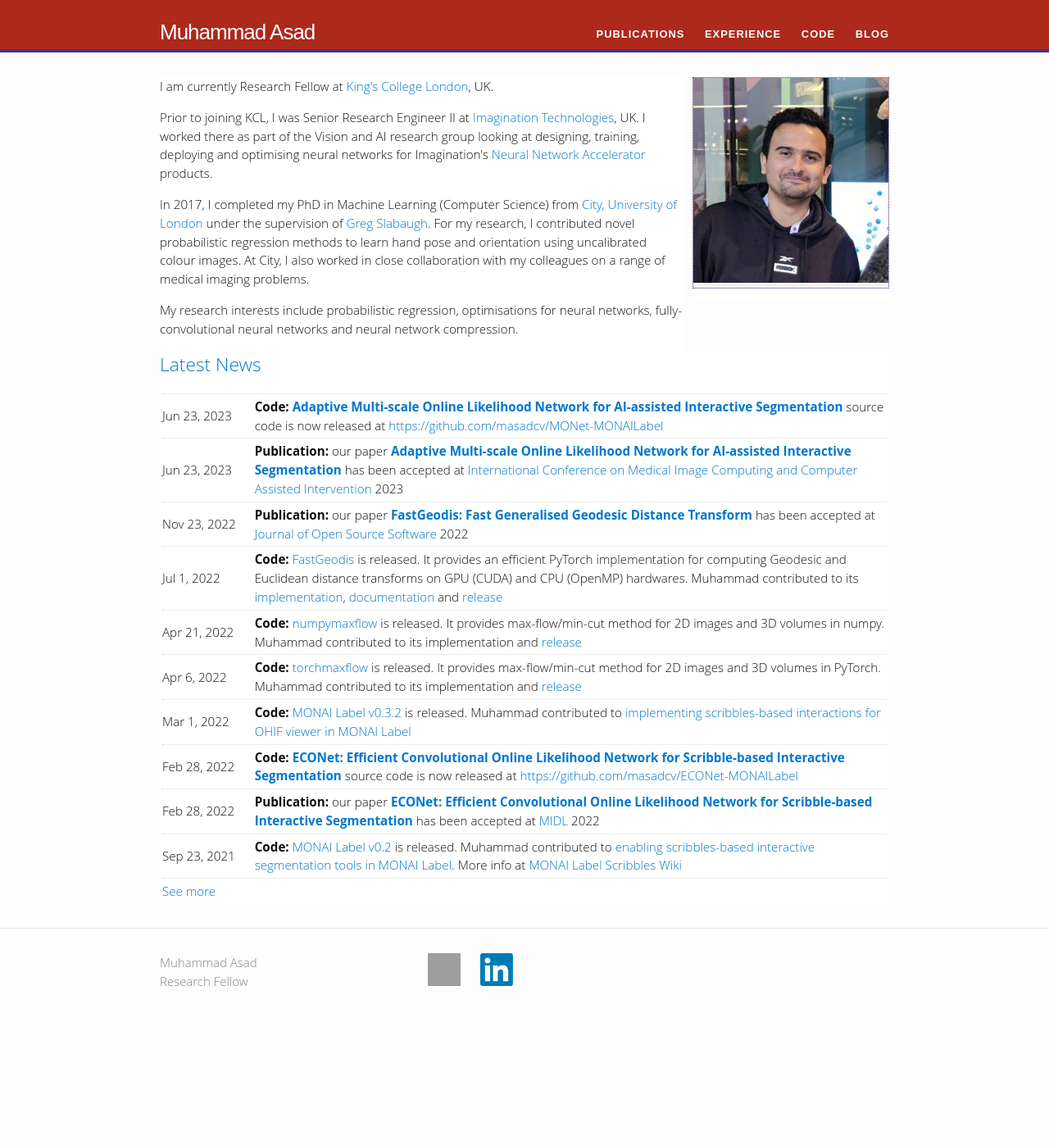
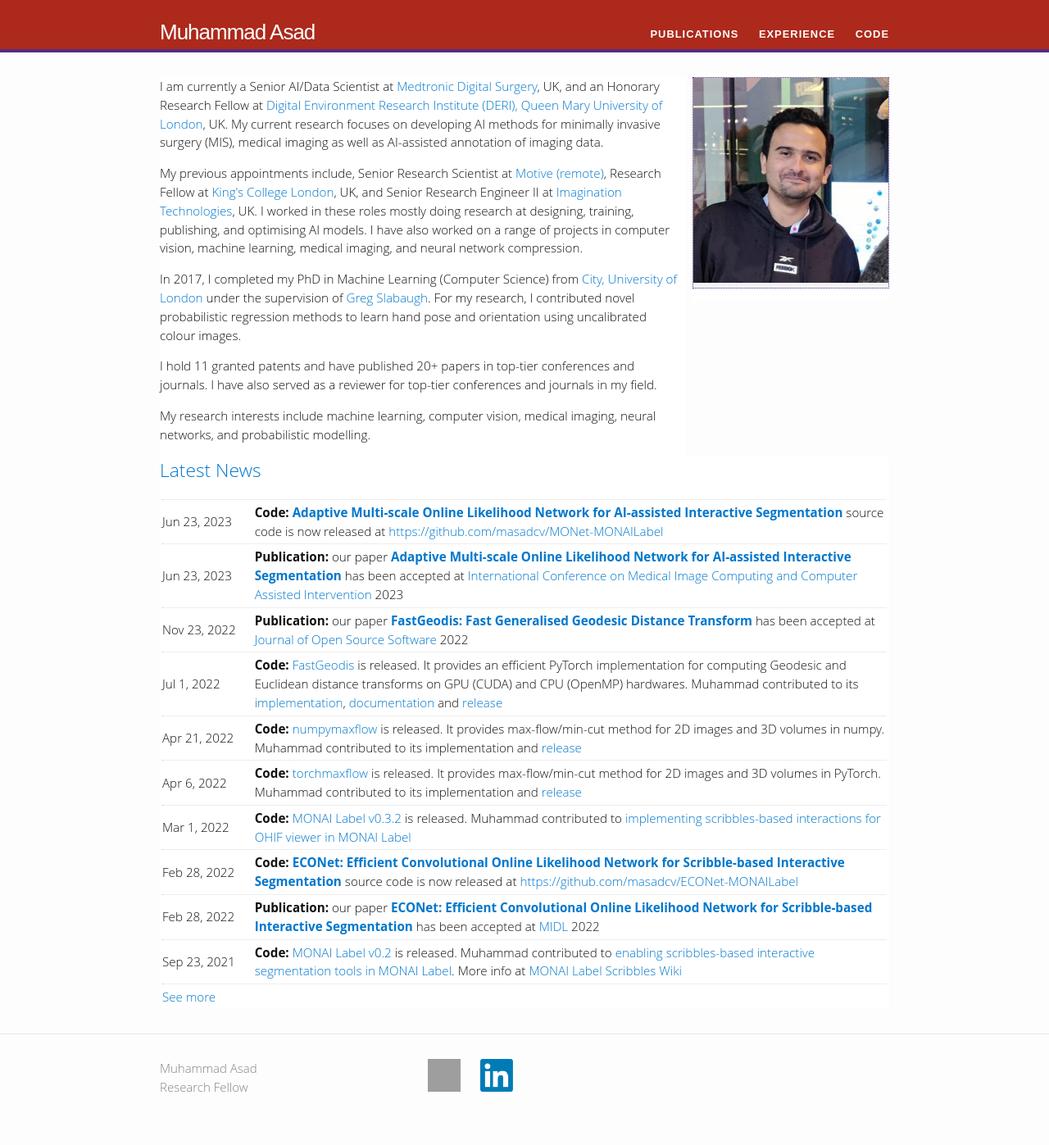
Before and after one commit to masadcv/masadcv.github.io, a Jekyll site: the page built from index.html, in a window 1280 px wide. Shown: the whole page at 82% size. Built offline with Jekyll 4.4.1, drawn with Linux system fonts in a browser that asks for light colours; before the commit the page ends 1268 px from its top, so only the background shows below that; grey boxes are pictures that could not be loaded.

```diff
--- a/index.html
+++ b/index.html
@@ -25,10 +25,11 @@ layout: default
 
 <div class="home">
   <div id = "one-two">
-    <p> I am currently Research Fellow at <a href="https://www.kcl.ac.uk/" target="_blank">King's College London</a>, UK.</p>
-    <p> Prior to joining KCL, I was Senior Research Engineer II at <a href="https://www.imgtec.com/" target="_blank">Imagination Technologies</a>, UK. I worked there as part of the Vision and AI research group looking at designing, training, deploying and optimising neural networks for Imagination's <a href="https://www.imgtec.com/vision-ai/powervr-series3nx/" target="_blank">Neural Network Accelerator</a> products.</p>
-    <p> In 2017, I completed my PhD in Machine Learning (Computer Science) from <a href="https://city.ac.uk" target="\_blank">City, University of London</a> under the supervision of <a href="http://www.eecs.qmul.ac.uk/~gslabaugh/" target="\_blank">Greg Slabaugh</a>. For my research, I contributed novel probabilistic regression methods to learn hand pose and orientation using uncalibrated colour images. At City, I also worked in close collaboration with my colleagues on a range of medical imaging problems.</p>
-    <p> My research interests include probabilistic regression, optimisations for neural networks, fully-convolutional neural networks and neural network compression.</p>
+    <p> I am currently a Senior AI/Data Scientist at <a href="https://www.medtronic.com/uk-en/index.html" target="_blank">Medtronic Digital Surgery</a>, UK, and an Honorary Research Fellow at <a href="https://www.qmul.ac.uk/deri/" target="_blank">Digital Environment Research Institute (DERI), Queen Mary University of London</a>, UK. My current research focuses on developing AI methods for minimally invasive surgery (MIS), medical imaging as well as AI-assisted annotation of imaging data.</p>
+    <p> My previous appointments include, Senior Research Scientist at <a href="https://gomotive.com/" target="_blank">Motive (remote)</a>, Research Fellow at <a href="https://www.kcl.ac.uk/" target="_blank">King's College London</a>, UK, and Senior Research Engineer II at <a href="https://www.imgtec.com/" target="_blank">Imagination Technologies</a>, UK. I worked in these roles mostly doing research at designing, training, publishing, and optimising AI models. I have also worked on a range of projects in computer vision, machine learning, medical imaging, and neural network compression.</p>
+    <p> In 2017, I completed my PhD in Machine Learning (Computer Science) from <a href="https://city.ac.uk" target="\_blank">City, University of London</a> under the supervision of <a href="http://www.eecs.qmul.ac.uk/~gslabaugh/" target="\_blank">Greg Slabaugh</a>. For my research, I contributed novel probabilistic regression methods to learn hand pose and orientation using uncalibrated colour images. </p>
+    <p> I hold 11 granted patents and have published 20+ papers in top-tier conferences and journals. I have also served as a reviewer for top-tier conferences and journals in my field. </p>
+    <p> My research interests include machine learning, computer vision, medical imaging, neural networks, and probabilistic modelling. </p>
   </div>
   <div id="two-two">
     {% include image.html url="/images/P4020025-CR3.JPG" caption=" " width=260 align="center" %}
```
Also changed, not shown: _data/menu.yaml (+6 -4 lines).
